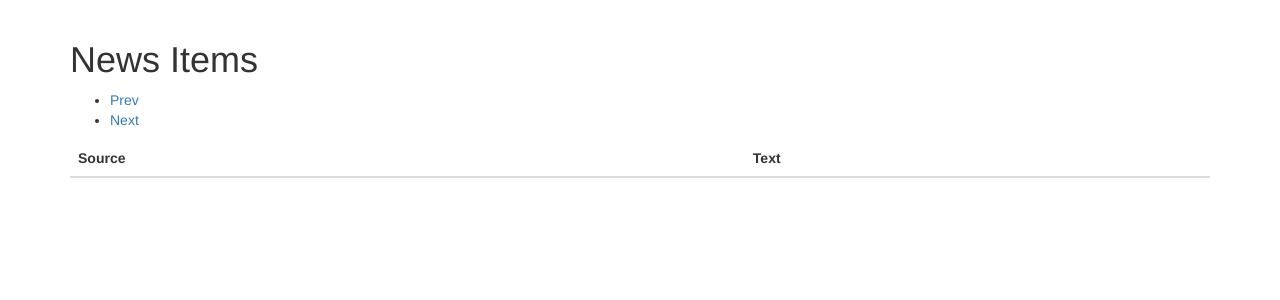
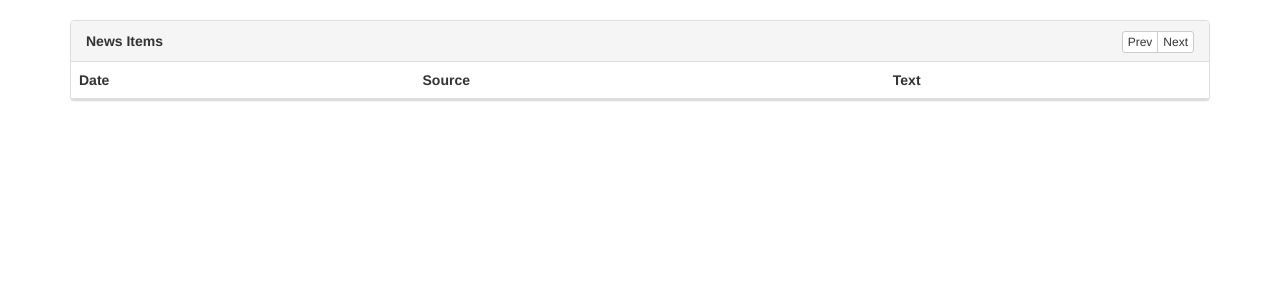
Before and after one commit to daniel5gh/nagg, a Django app: page / in a window 1280 px wide. Shown: the part 51-351 px from the top of the page. Run offline with Django 3.2, Linux system fonts and the light colour scheme; lists and menus that the app fills with data are empty; parts of the project's set-up code (start-up, migrations or seed data) failed here and were passed over; some libraries are stand-ins or nearby versions.

Commit message:
more pretty

```diff
--- a/mainpage/static/mainpage/models/newsitem.js
+++ b/mainpage/static/mainpage/models/newsitem.js
@@ -10,7 +10,8 @@ define([
             url: '',
             text: '',
             publish_date: '',
-            retrieval_date: ''
+            retrieval_date: '',
+            _expanded: false,
         }
     });
 });
--- a/mainpage/static/mainpage/views/newsitemviews.js
+++ b/mainpage/static/mainpage/views/newsitemviews.js
@@ -5,7 +5,11 @@ define([
 ], function ($, _, Backbone) {
     var NewsItemRow = Backbone.View.extend({
         tagName: 'tr',
-        events: {},
+        events: {
+            'click': function () {
+                this.model.set('_expanded', !this.model.get('_expanded'))
+            }
+        },
         initialize: function () {
             var self = this;
             this.model.on('change', this.render, this);
--- a/mainpage/templates/mainpage/mainpage.html
+++ b/mainpage/templates/mainpage/mainpage.html
@@ -36,16 +36,18 @@
 </nav>
 <div class="container">
     <div class="starter-template">
-        <h1>News Items</h1>
-
-        <div id="main-table">
-            <ul>
-                <li><a class="link-prev">Prev</a></li>
-                <li><a class="link-next">Next</a></li>
-            </ul>
+        <div id="main-table" class="panel panel-default">
+            <div class="panel-heading">
+                <strong>News Items</strong>
+                <div class="btn-group btn-group-xs pull-right" role="group">
+                    <a class="link-prev btn btn-default" role="button">Prev</a>
+                    <a class="link-next btn btn-default" role="button">Next</a>
+                </div>
+            </div>
             <table class="table table-striped">
                 <thead>
                 <tr>
+                    <th>Date</th>
                     <th>Source</th>
                     <th>Text</th>
                 </tr>
@@ -56,8 +58,13 @@
     </div>
 </div>
 <script id="newsitem-row-template" type="text/html">
+    <td><%- publish_date %></td>
     <td><%- source %></td>
-    <td><%- text %></td>
+    <% if (obj._expanded) { %>
+        <td><%- obj.text %></td>
+    <% } else { %>
+    <td><%- obj.text.split('\n')[0] %></td>
+    <% } %>
 </script>
 </body>
 </html>
```
